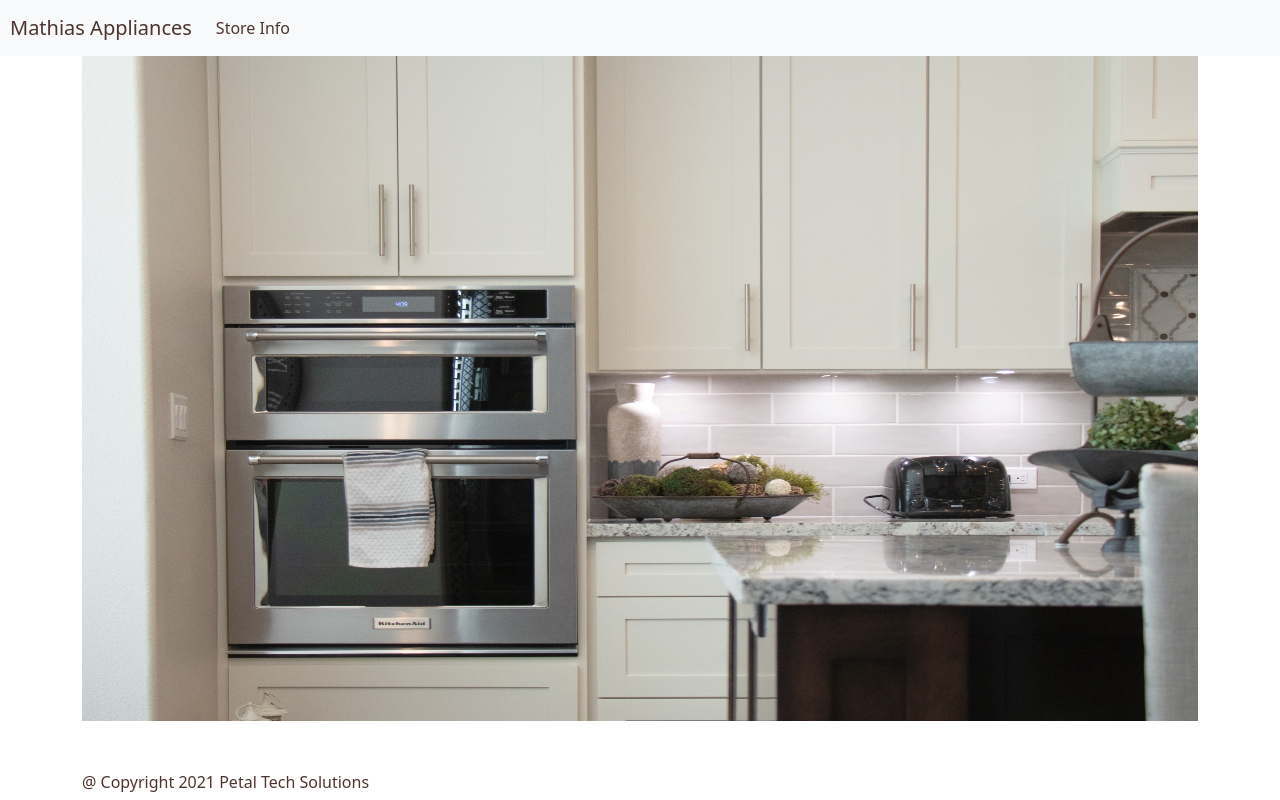
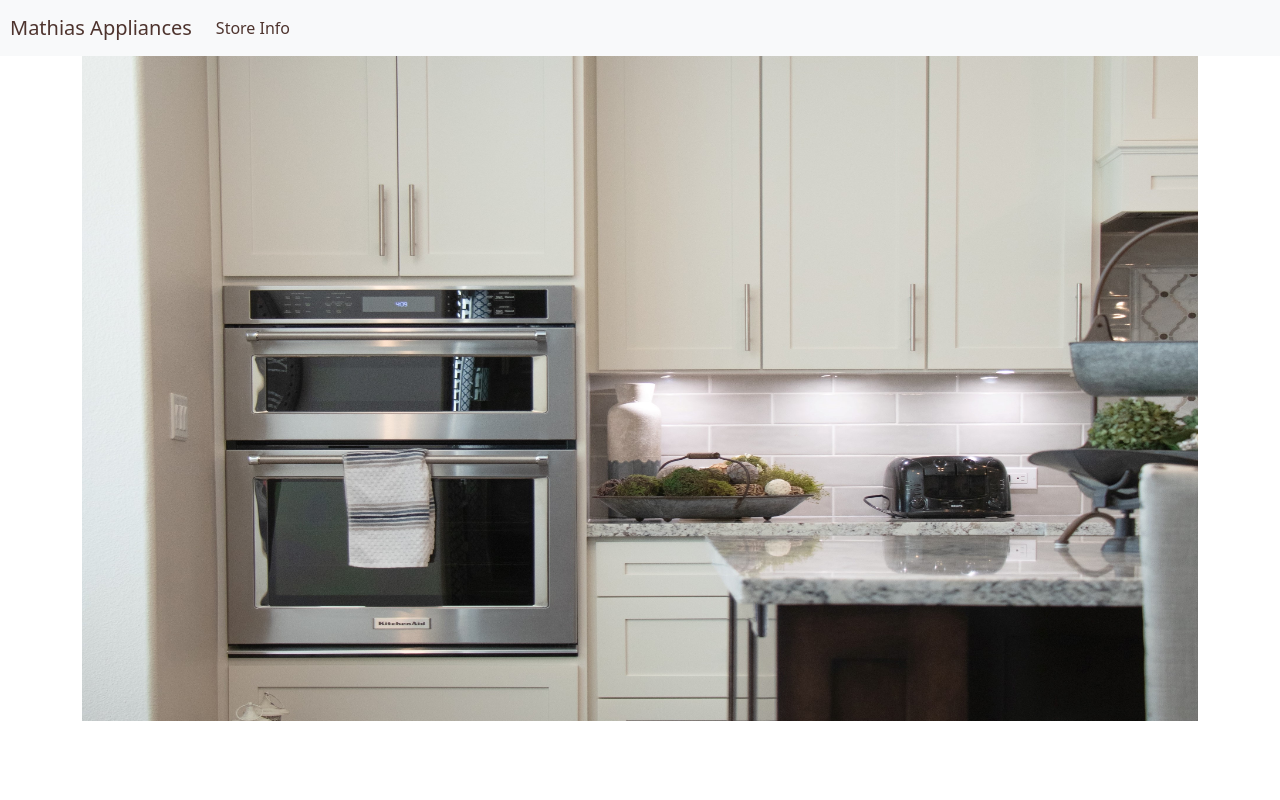
Before and after one commit to kodiakshuksan/New-Appliance, a React (Create React App) app: page / in a window 1280 px wide. Built offline with nearby package versions, Linux system fonts and the light colour scheme.

Commit message:
edited out copyright

```diff
--- a/src/components/Content/HomePageContent.js
+++ b/src/components/Content/HomePageContent.js
@@ -13,15 +13,6 @@ const HomePageContent = () => {
         backgroundPosition: "bottom"
     }
 
-    const copyrightInfo = {
-        fontSize: "16px",
-        fontWeight: "500",
-        position: "absolute",
-        bottom: "-10px",
-        color: "#4e342e",
-        textAlign: "center",
-        marginRight: "60px"
-    }
 
 
     return (
@@ -30,7 +21,7 @@ const HomePageContent = () => {
 
 
             <img src={landingPagePic} style={img} alt=""/>
-            <p style={copyrightInfo}>@ Copyright 2021 Petal Tech Solutions</p>
+
 
         </Container>
 
--- a/src/components/Content/StoreInfoContent.js
+++ b/src/components/Content/StoreInfoContent.js
@@ -11,9 +11,7 @@ const StoreInfoContent = () => {
         height: "664px",
         position: "absolute",
         backgroundPosition: "bottom"
-
-
-    }
+      }
 
     const storeInfo = {
         fontWeight: "500",
@@ -21,22 +19,6 @@ const StoreInfoContent = () => {
         color: "#4e342e",
         justifyContent: "left",
         fontSize: "18px"
-
-    }
-
-    const copyrightInfo = {
-        fontSize: "16px",
-        fontWeight: "500",
-        position: "absolute",
-        bottom: "-3px",
-        color: "#4e342e"
-    }
-
-
-
-    const copyrightStyle = {
-        textAlign: "center"
-
     }
 
 
@@ -61,9 +43,7 @@ const StoreInfoContent = () => {
                         </Col>
                         </Row>
 
-                        <div style={copyrightStyle}>
-                            <h4 style={copyrightInfo}>@ Copyright 2021 Petal Tech Solutions</h4>
-                        </div>
+
 
             </Container>
 
```
